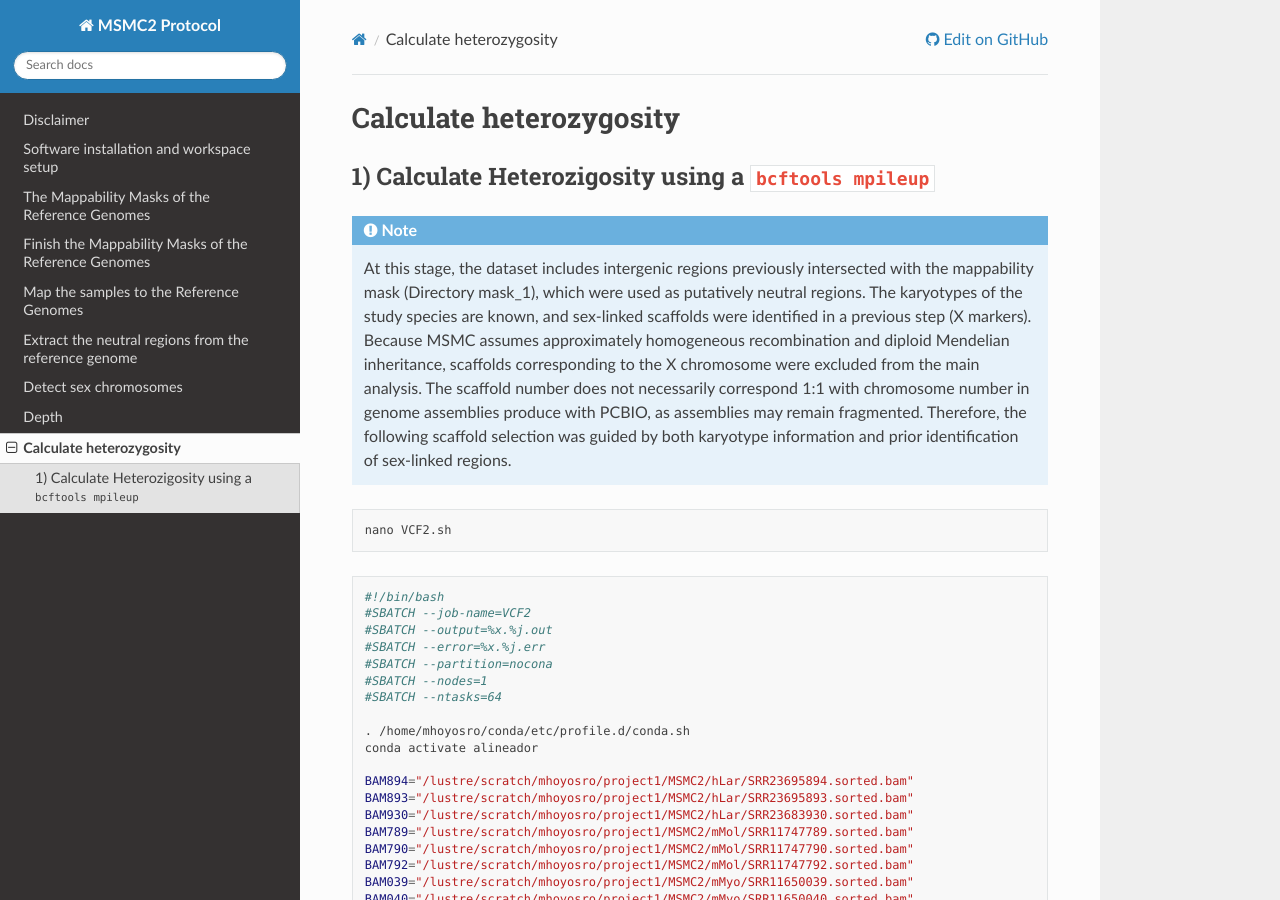
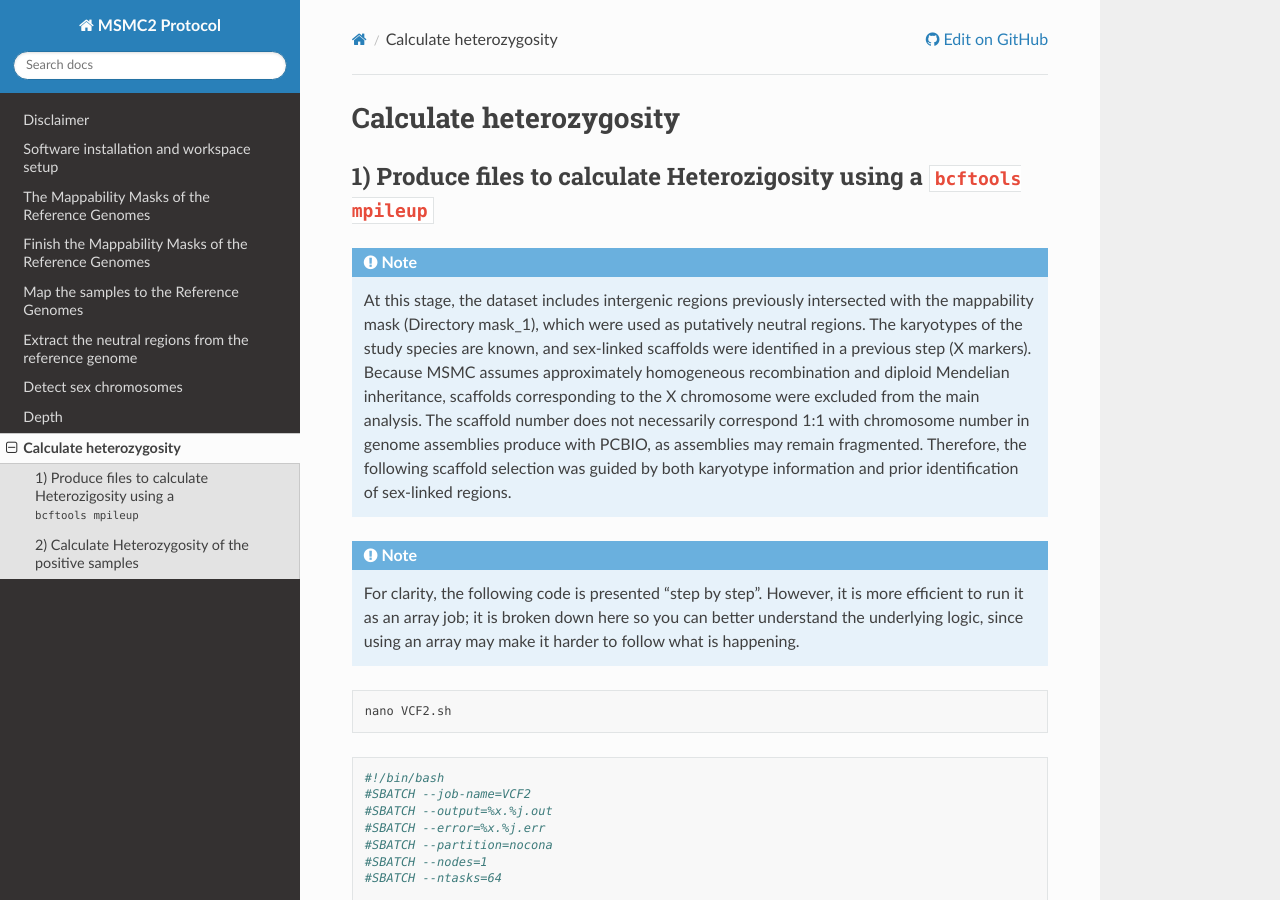
Before and after one commit to hoyosmanuel/MSMC2-Protocol, a Sphinx documentation site: the page built from docs/source/08_Data_Processing_7.rst, in a window 1280 px wide and 900 px high. Built offline with Sphinx 7.4.7 and the Read the Docs theme 3.1.0, drawn with Linux system fonts in a browser that asks for light colours; some of the changed text lies outside the part shown.

Commit message:
Update 08_Data_Processing_7.rst

```diff
--- a/docs/source/08_Data_Processing_7.rst
+++ b/docs/source/08_Data_Processing_7.rst
@@ -1,12 +1,16 @@
 Calculate heterozygosity
 ========================
 
-1) Calculate Heterozigosity using a ``bcftools mpileup``
-----------------------------------------------------------
+1) Produce files to calculate Heterozigosity using a ``bcftools mpileup``
+--------------------------------------------------------------------------
 
 .. note::
 
    At this stage, the dataset includes intergenic regions previously intersected with the mappability mask (Directory mask_1), which were used as putatively neutral regions. The karyotypes of the study species are known, and sex-linked scaffolds were identified in a previous step (X markers). Because MSMC assumes approximately homogeneous recombination and diploid Mendelian inheritance, scaffolds corresponding to the X chromosome were excluded from the main analysis. The scaffold number does not necessarily correspond 1:1 with chromosome number in genome assemblies produce with PCBIO, as assemblies may remain fragmented. Therefore, the following scaffold selection was guided by both karyotype information and prior identification of sex-linked regions.
+
+.. note::
+
+   For clarity, the following code is presented "step by step". However, it is more efficient to run it as an array job; it is broken down here so you can better understand the underlying logic, since using an array may make it harder to follow what is happening.
 
 .. code-block:: bash
 
@@ -130,7 +134,8 @@ Calculate heterozygosity
 
 
 
-
+2) Calculate Heterozygosity of the positive samples
+----------------------------------------------------------
 
 
 
```
